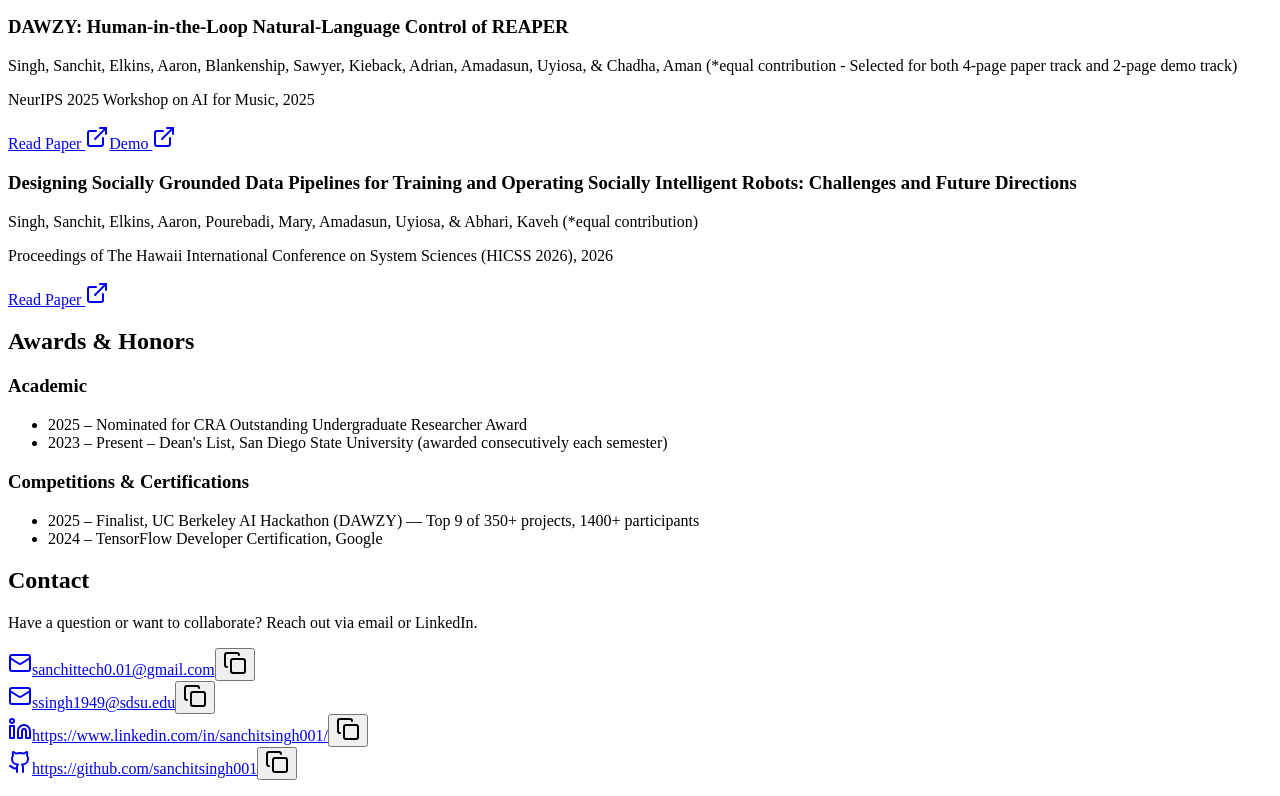
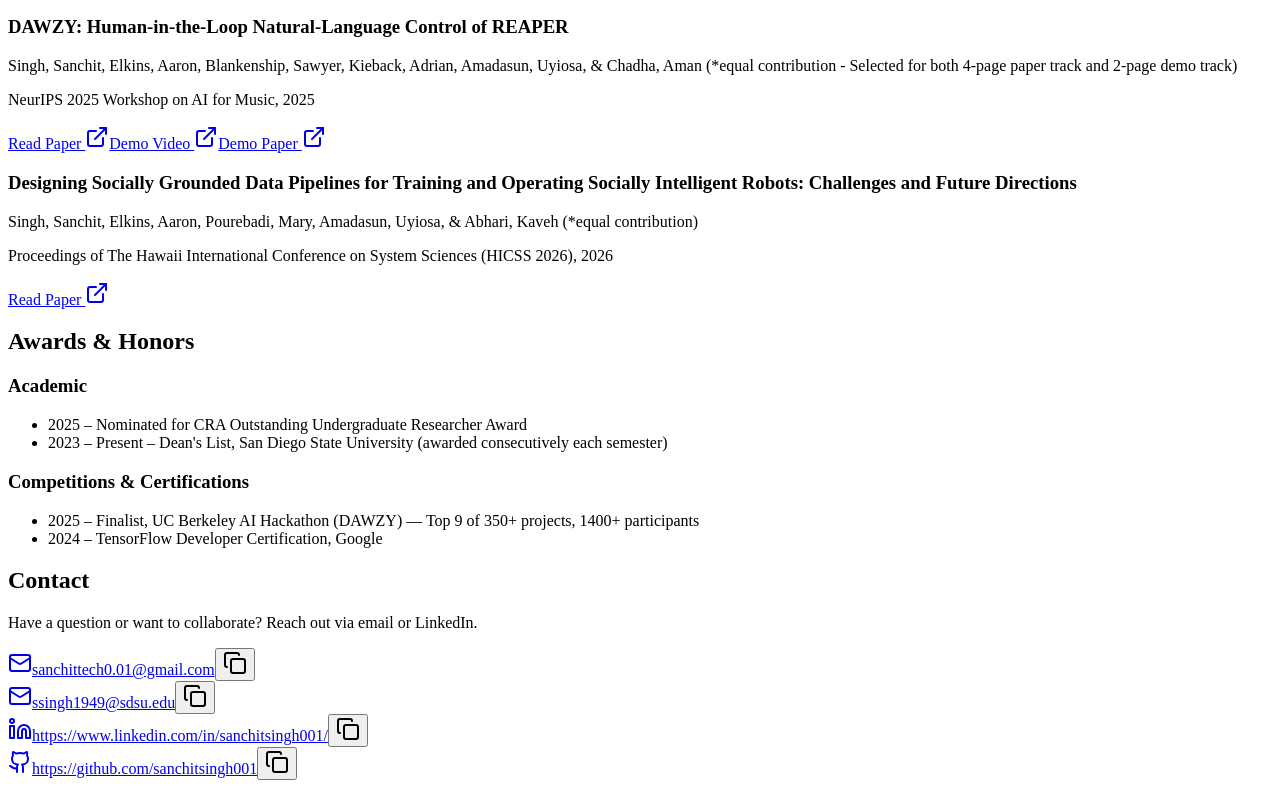
Before and after one commit to sanchitsingh001/Personal, a React (Vite) app: page / in a window 1280 px wide. Shown: the part 1572-2368 px from the top of the page. Built offline with nearby package versions, Linux system fonts and the light colour scheme; the HTML template or start-up script is replaced by a standard one.

Commit message:
Add both demo video and demo paper links for DAWZY publication

```diff
--- a/src/App.tsx
+++ b/src/App.tsx
@@ -28,7 +28,8 @@ const publications = [
     authors: 'Singh, Sanchit, Elkins, Aaron, Blankenship, Sawyer, Kieback, Adrian, Amadasun, Uyiosa, & Chadha, Aman',
     journal: 'NeurIPS 2025 Workshop on AI for Music, 2025',
     link: '/documents/neurips-dawzy-4page.pdf',
-    demoLink: '/documents/neurips-dawzy-2page.pdf',
+    demoLink: 'https://www.youtube.com/watch?v=e6vbURyIQJE',
+    demoPaperLink: '/documents/neurips-dawzy-2page.pdf',
     note: '*equal contribution - Selected for both 4-page paper track and 2-page demo track',
   },
   {
@@ -258,7 +259,14 @@ My work spans robustness, reasoning, and human-centered AI — bridging socially
                       {(pub as any).demoLink && (
                         <Button variant="ghost" size="sm" asChild>
                           <a href={(pub as any).demoLink} target="_blank" rel="noopener noreferrer">
-                            Demo <ExternalLink className="ml-2 h-4 w-4" />
+                            Demo Video <ExternalLink className="ml-2 h-4 w-4" />
+                          </a>
+                        </Button>
+                      )}
+                      {(pub as any).demoPaperLink && (
+                        <Button variant="ghost" size="sm" asChild>
+                          <a href={(pub as any).demoPaperLink} target="_blank" rel="noopener noreferrer">
+                            Demo Paper <ExternalLink className="ml-2 h-4 w-4" />
                           </a>
                         </Button>
                       )}
```
